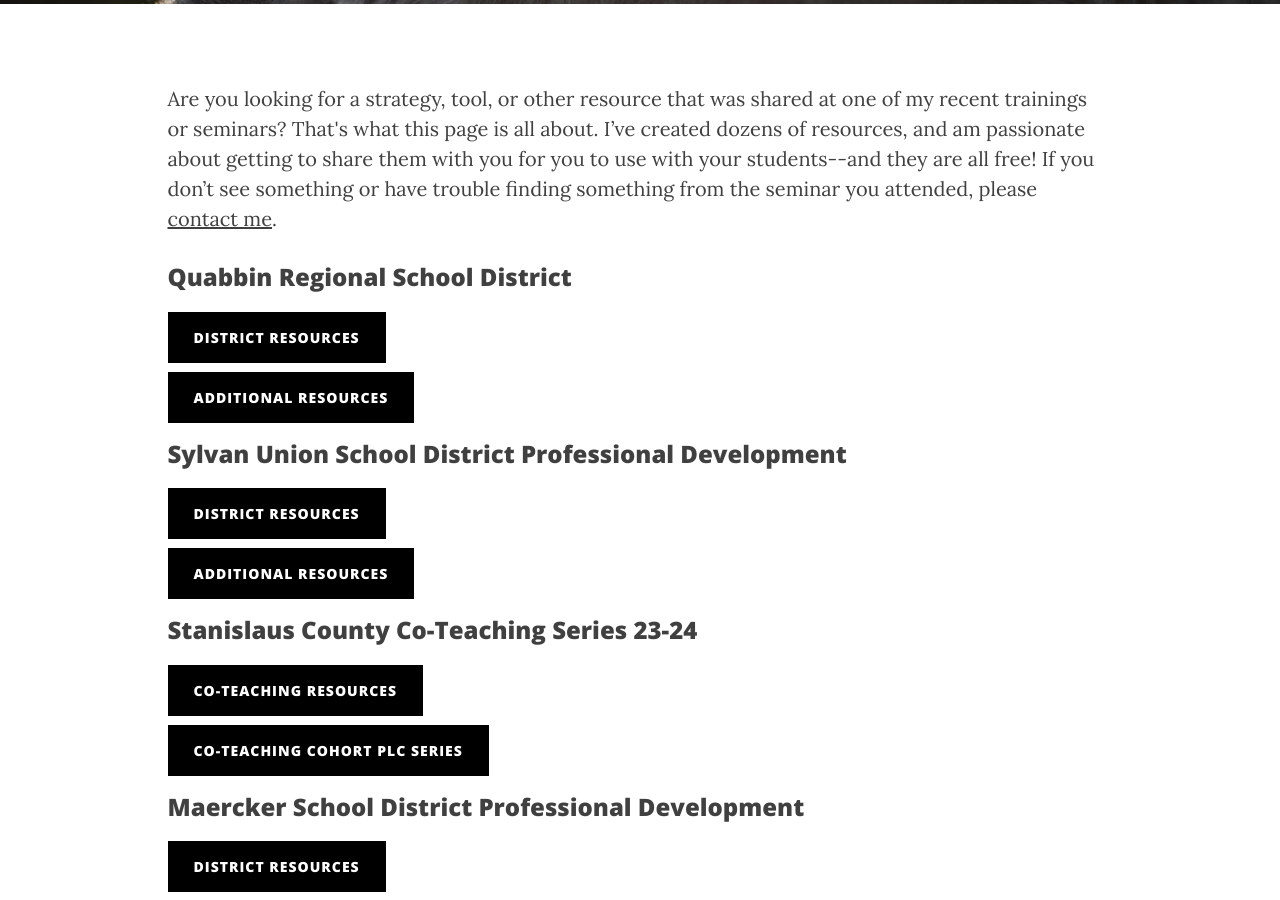
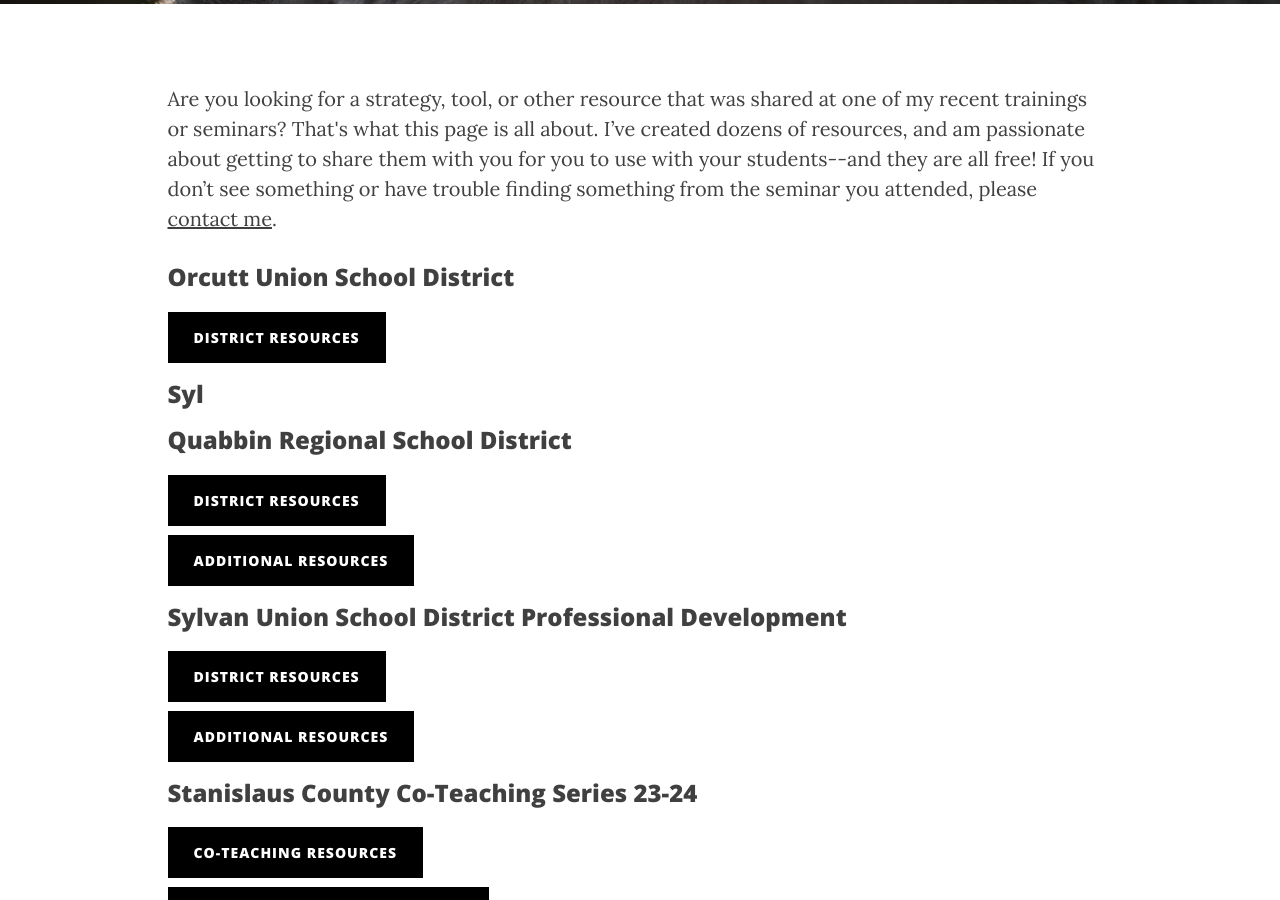
Before and after one commit to iamweswilson/clearlycat, a Jekyll site: the page built from resources.html, in a window 1280 px wide and 900 px high, scrolled down 444 px. Built offline with Jekyll 4.4.1, drawn with Linux system fonts in a browser that asks for light colours; nearby versions of some CDN libraries; comment, search, counter and statistics services are not loaded.

Commit message:
Orcutt Union School District

```diff
--- a/resources.html
+++ b/resources.html
@@ -25,6 +25,13 @@ permalink: /training-resources/
                 <p>
                     Are you looking for a strategy, tool, or other resource that was shared at one of my  recent trainings or seminars? That's what this page is all about.  I’ve created dozens of resources, and am passionate about getting to share them with you for you to use with your students--and they are all free!  If you don’t see something or have trouble finding something from the seminar you attended, please <a href="/contact/">contact me</a>.
                 </p>
+                <h3>Orcutt Union School District</h3>
+                <p>
+                    <a href="//drive.google.com/drive/folders/138s8Z9Tsfo25aqe4iOD39MeugX78Zc6Y?usp=sharing)" class="resource-btn" target="_blank">
+                        District Resources
+                    </a>
+                </p>
+                <h3>Syl
                 <h3>Quabbin Regional School District</h3>
                 <p>
                     <a href="//drive.google.com/drive/folders/1jUQiIAFbPpdTZXoqLmk7pUfQzLDVqb9n?usp=sharing" class="resource-btn" target="_blank">
```
